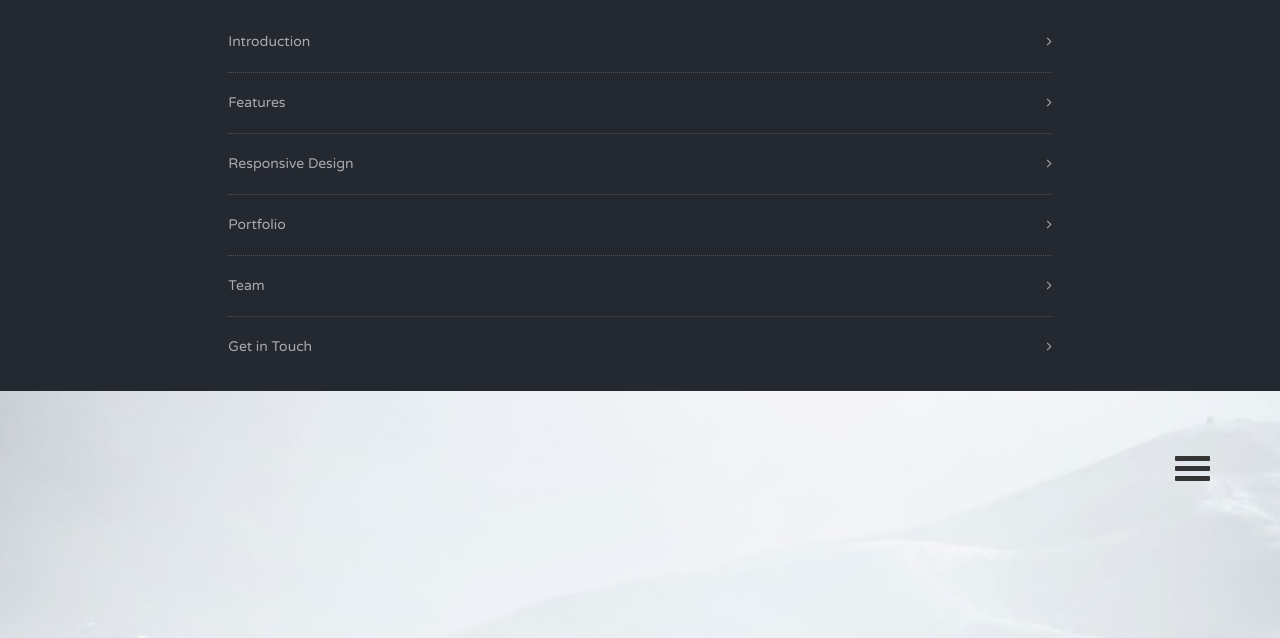
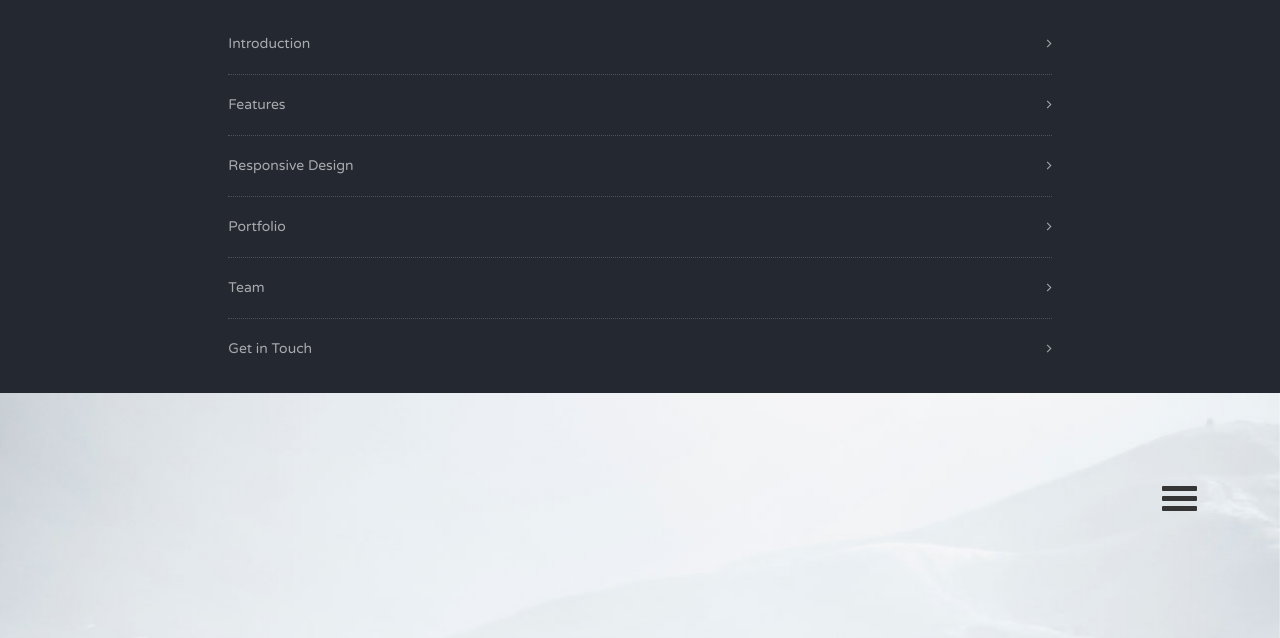
Before and after one commit to krimo/jankfree-halcyon, a plain HTML site: page index.html in a window 1280 px wide. Shown: the top 638 px of the page. Drawn offline with nearby package versions, Linux system fonts and the light colour scheme.

Commit message:
moved the navigation toggle and made it visible, cleaning up

```diff
--- a/css/styles.css
+++ b/css/styles.css
@@ -447,7 +447,6 @@ Navigation
 
 nav {
     background-color: #242830;
-    margin-top: -1px;
 }
 nav ul {
     list-style: none;
@@ -1055,6 +1054,12 @@ Fix that jank
     background-attachment: initial;
 }
 
+#nav-toggle {
+	top: 2em;
+	right: 2em;
+	z-index: 10;
+}
+
 html,
 body,
 .st-container,
@@ -1065,7 +1070,6 @@ body,
 
 .st-content {
 	overflow-x: scroll;
-	background: #f3efe0;
 }
 
 .st-content,
```
